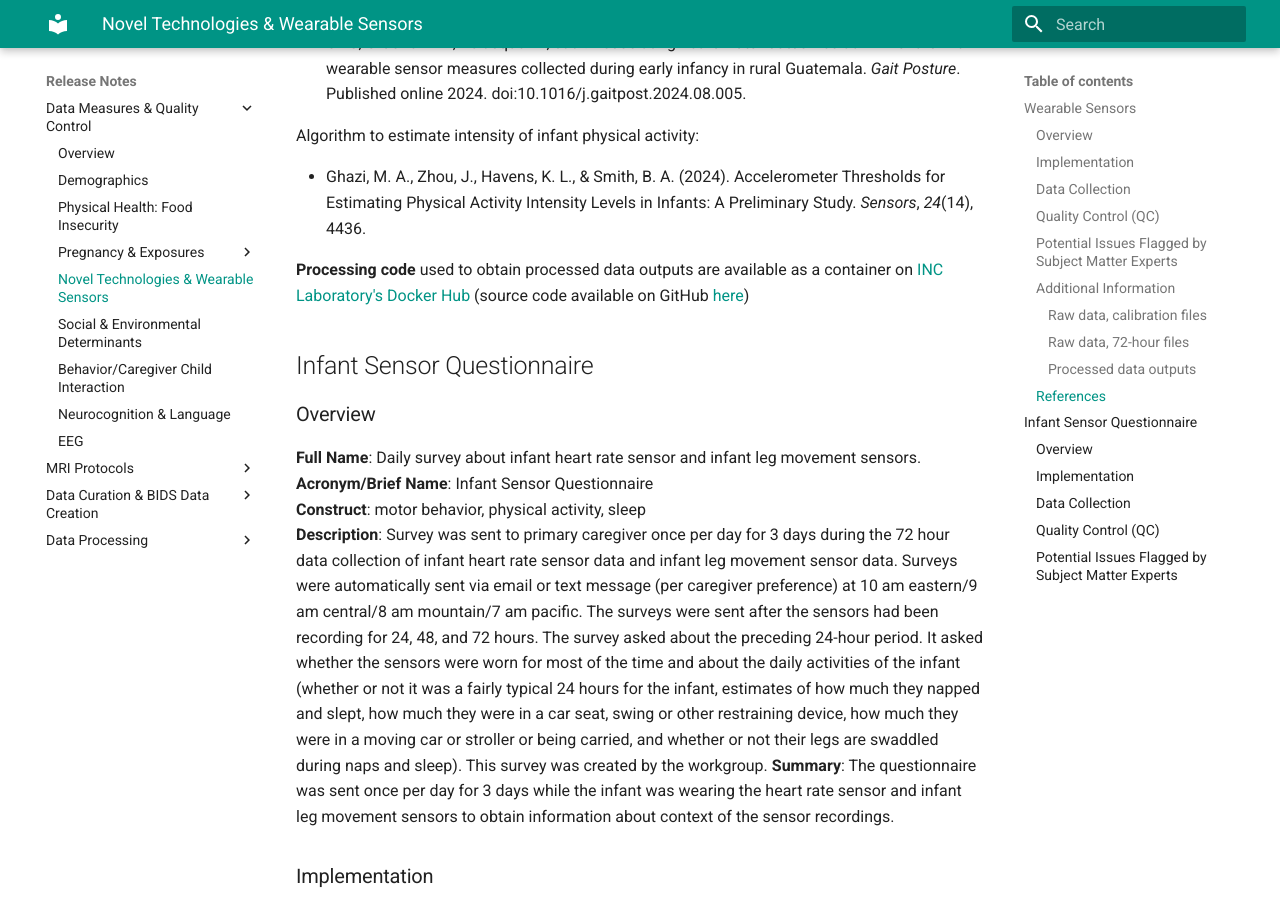
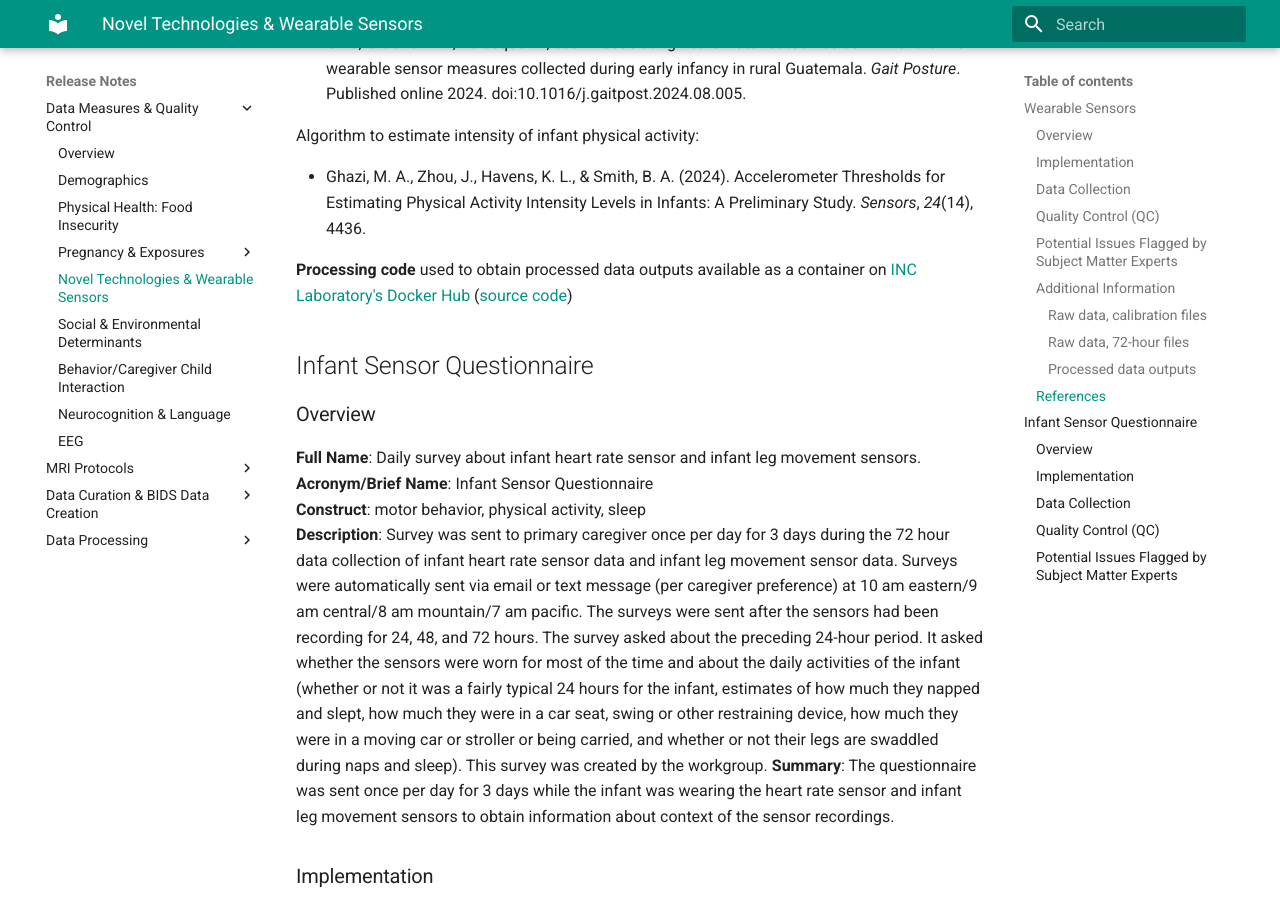
Before and after one commit to mattcieslak/hbcd-docs, an MkDocs documentation site: the page built from docs/measures/sensors.md, in a window 1280 px wide and 900 px high, scrolled down 9367 px. Built offline with MkDocs 1.6.1 and Material for MkDocs 9.7.7, drawn with Linux system fonts in a browser that asks for light colours.

Commit message:
Update sensors.md

```diff
--- a/docs/measures/sensors.md
+++ b/docs/measures/sensors.md
@@ -211,7 +211,7 @@ Algorithm to estimate intensity of infant physical activity:
 
  * Ghazi, M. A., Zhou, J., Havens, K. L., & Smith, B. A. (2024). Accelerometer Thresholds for Estimating Physical Activity Intensity Levels in Infants: A Preliminary Study. *Sensors*, *24*(14), 4436.
 
-**Processing code** used to obtain processed data outputs are available as a container on [INC Laboratory's Docker Hub](https://hub.docker.com/r/inclab/hbcd_motion_postproc) (source code available on GitHub [here](https://github.com/Infant-Neuromotor-Control-Lab/hbcd_motion_postproc))
+**Processing code** used to obtain processed data outputs available as a container on [INC Laboratory's Docker Hub](https://hub.docker.com/r/inclab/hbcd_motion_postproc) ([source code](https://github.com/Infant-Neuromotor-Control-Lab/hbcd_motion_postproc))
 
 ## Infant Sensor Questionnaire
 ### Overview
```
